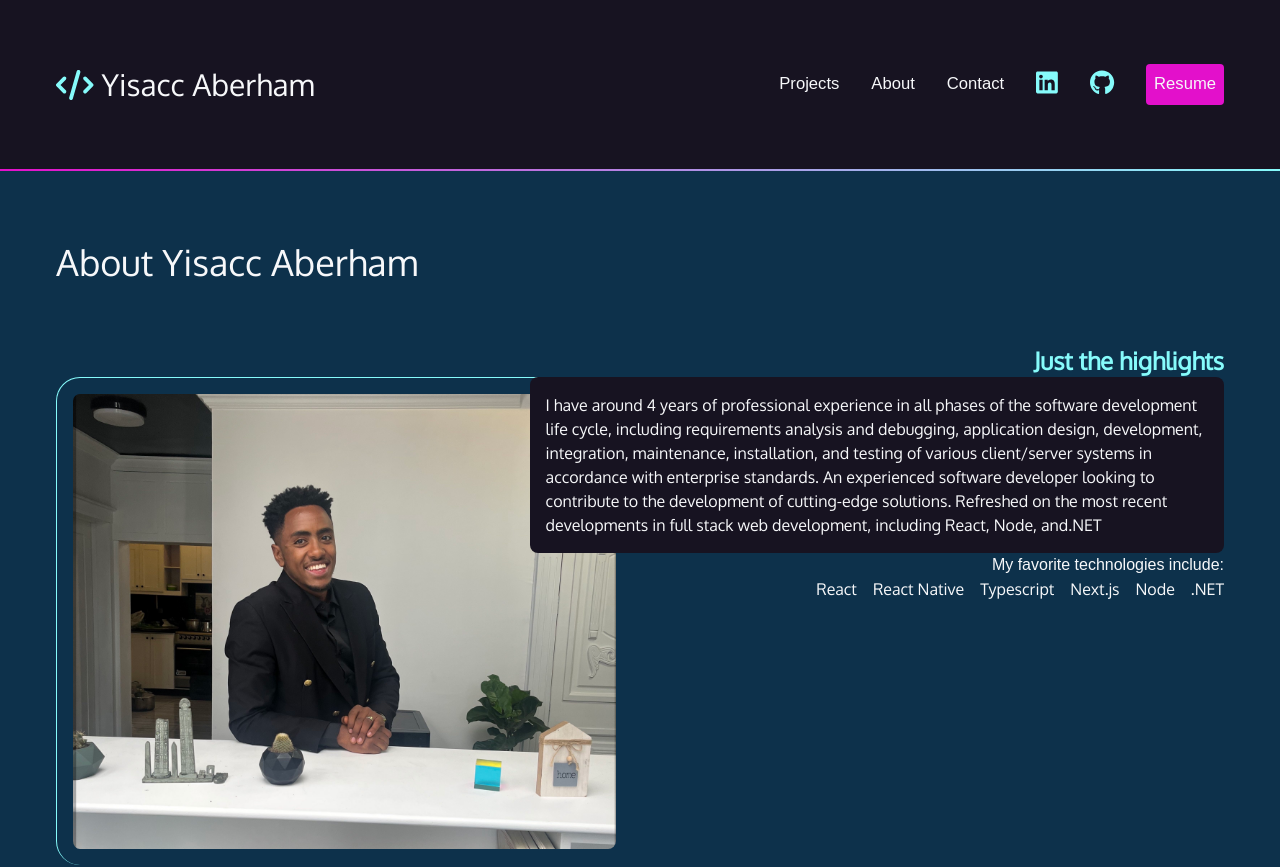
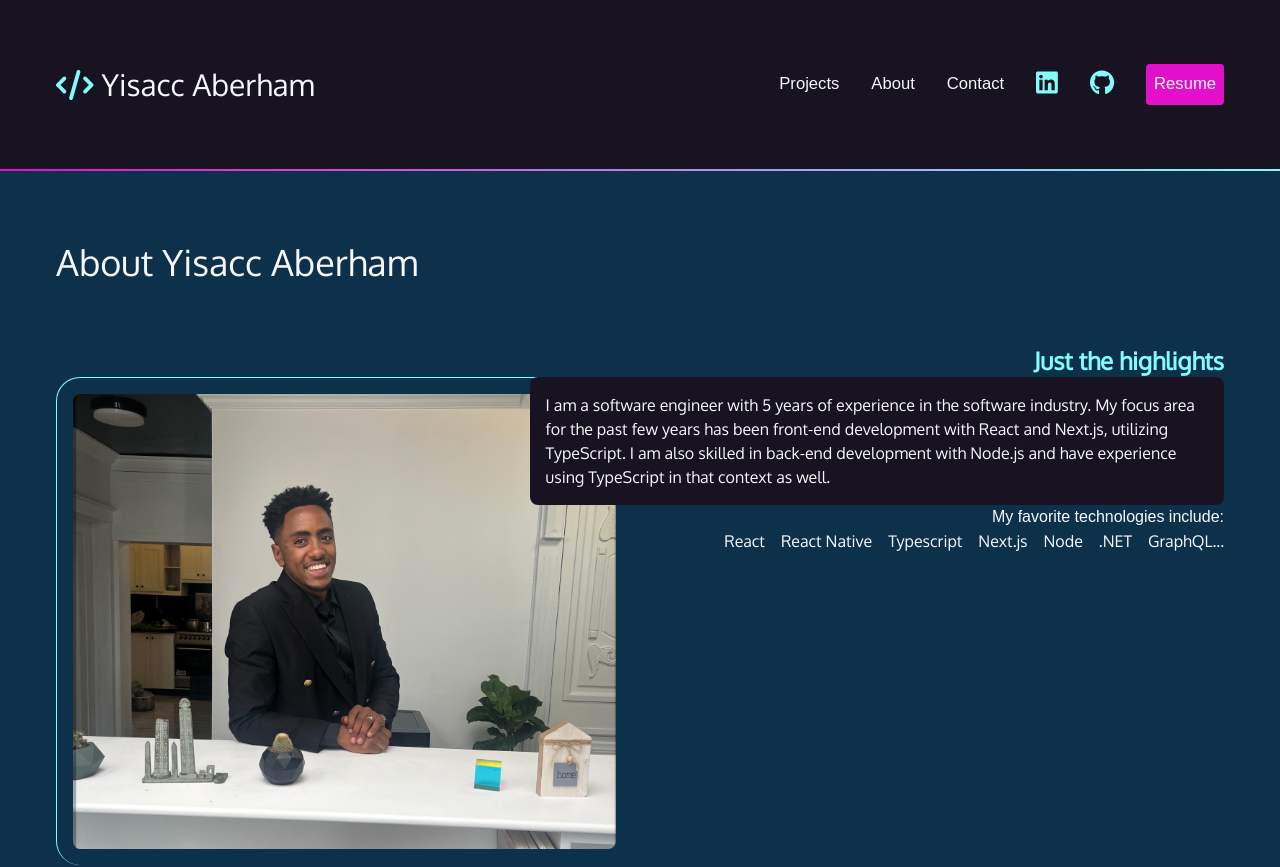
Before and after one commit to yisacc/portfolio, a Next.js app: page /about in a window 1280 px wide. Shown: the top 867 px of the page. Built offline with nearby package versions, Linux system fonts and the light colour scheme; a web font is replaced by a local one.

Commit message:
updated professional summary

```diff
--- a/src/app/about/page.tsx
+++ b/src/app/about/page.tsx
@@ -16,15 +16,12 @@ export default async function About() {
                 Just the highlights
               </h3>
               <p className="bg-black p-4 rounded-lg text-base text-white leading-6 text-left">
-                I have around 4 years of professional experience in all phases
-                of the software development life cycle, including requirements
-                analysis and debugging, application design, development,
-                integration, maintenance, installation, and testing of various
-                client/server systems in accordance with enterprise standards.
-                An experienced software developer looking to contribute to the
-                development of cutting-edge solutions. Refreshed on the most
-                recent developments in full stack web development, including
-                React, Node, and.NET
+                I am a software engineer with 5 years of experience in the
+                software industry. My focus area for the past few years has been
+                front-end development with React and Next.js, utilizing
+                TypeScript. I am also skilled in back-end development with
+                Node.js and have experience using TypeScript in that context as
+                well.
               </p>
               <h4 className="font-mono text-base m-0">
                 My favorite technologies include:
@@ -36,6 +33,7 @@ export default async function About() {
                 <li>Next.js</li>
                 <li>Node</li>
                 <li>.NET</li>
+                <li>GraphQL...</li>
               </ul>
             </div>
 
```
